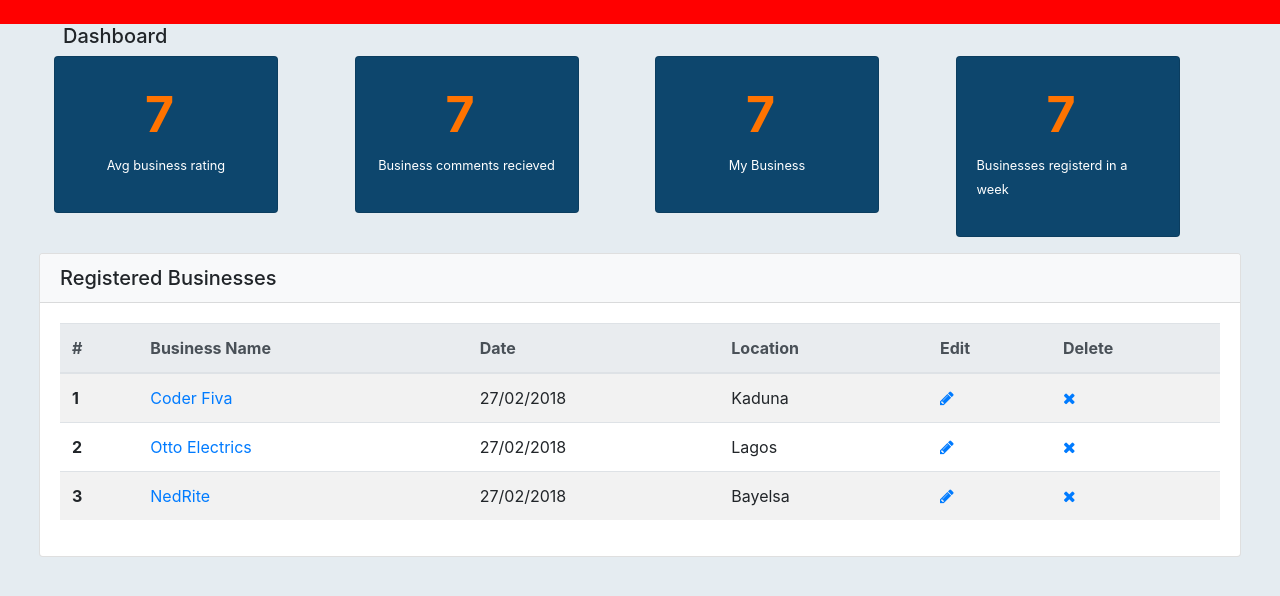
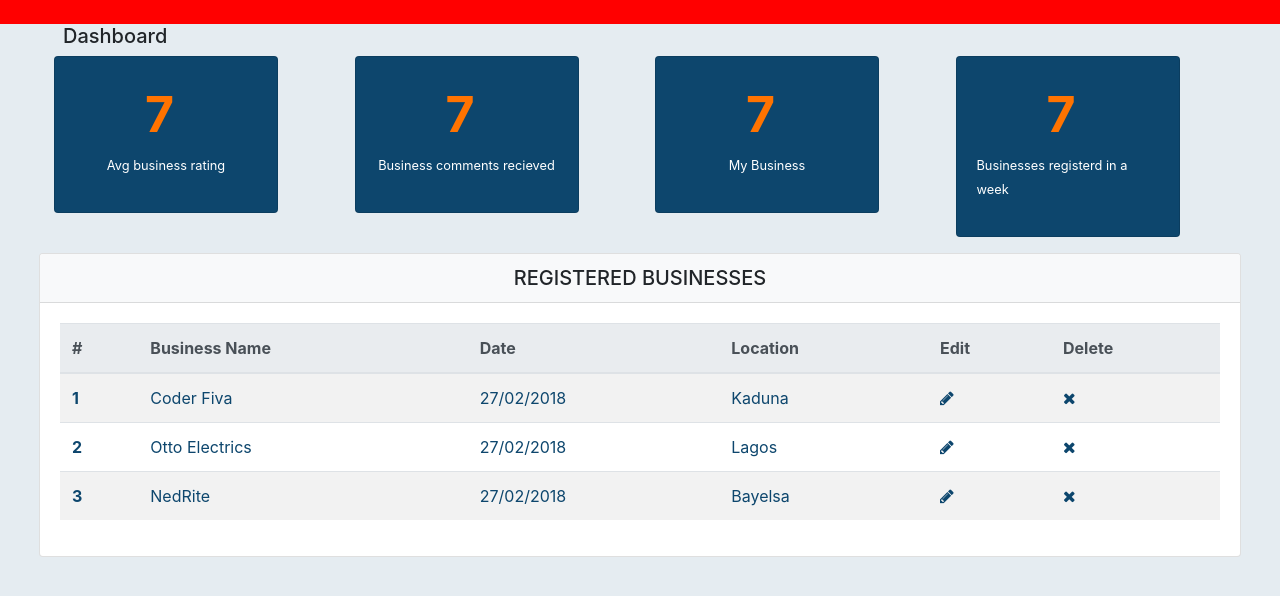
Before and after one commit to klevamane/weconnect-business, a plain HTML site: page template/dashboard.html in a window 1280 px wide. Shown: the part 76-672 px from the top of the page. Drawn offline with Linux system fonts and the light colour scheme.

Commit message:
Fix table link hover color

```diff
--- a/template/css/style.css
+++ b/template/css/style.css
@@ -150,3 +150,17 @@ body#dashboard {
       padding-left: 70px;
 
   }
+
+  #business-table a:hover{
+    color: rgb(255, 115, 0);
+    font-weight: bolder !important;
+    text-decoration: none !important;
+
+  }
+
+  #business-table a{
+    color:inherit;
+  }
+  #business-table {
+   color: rgb(13, 70, 109) !important;
+  }
--- a/template/dashboard.html
+++ b/template/dashboard.html
@@ -103,7 +103,7 @@
                     <!-- Registered Businesses -->
                     <div class="col-md-12">
                             <div class="card">
-                                    <h5 class="card-header bg-light">Registered Businesses</h5>
+                                    <h5 class="card-header bg-light text-center">REGISTERED BUSINESSES</h5>
                                     <div class="card-body">
                                         <!--TABLE -->
                                         <table class="table table-striped table-hover table-responsive-sm" id="business-table">
@@ -121,7 +121,7 @@
                                                 <tr>
                                                     <th scope="row">1</th>
                                                     <td>
-                                                        <a href="./business.html">Coder Fiva</a>
+                                                        <a href="./business.html" >Coder Fiva</a>
                                                     </td>
                                                     <td>27/02/2018</td>
                                                     <td>Kaduna</td>
```
